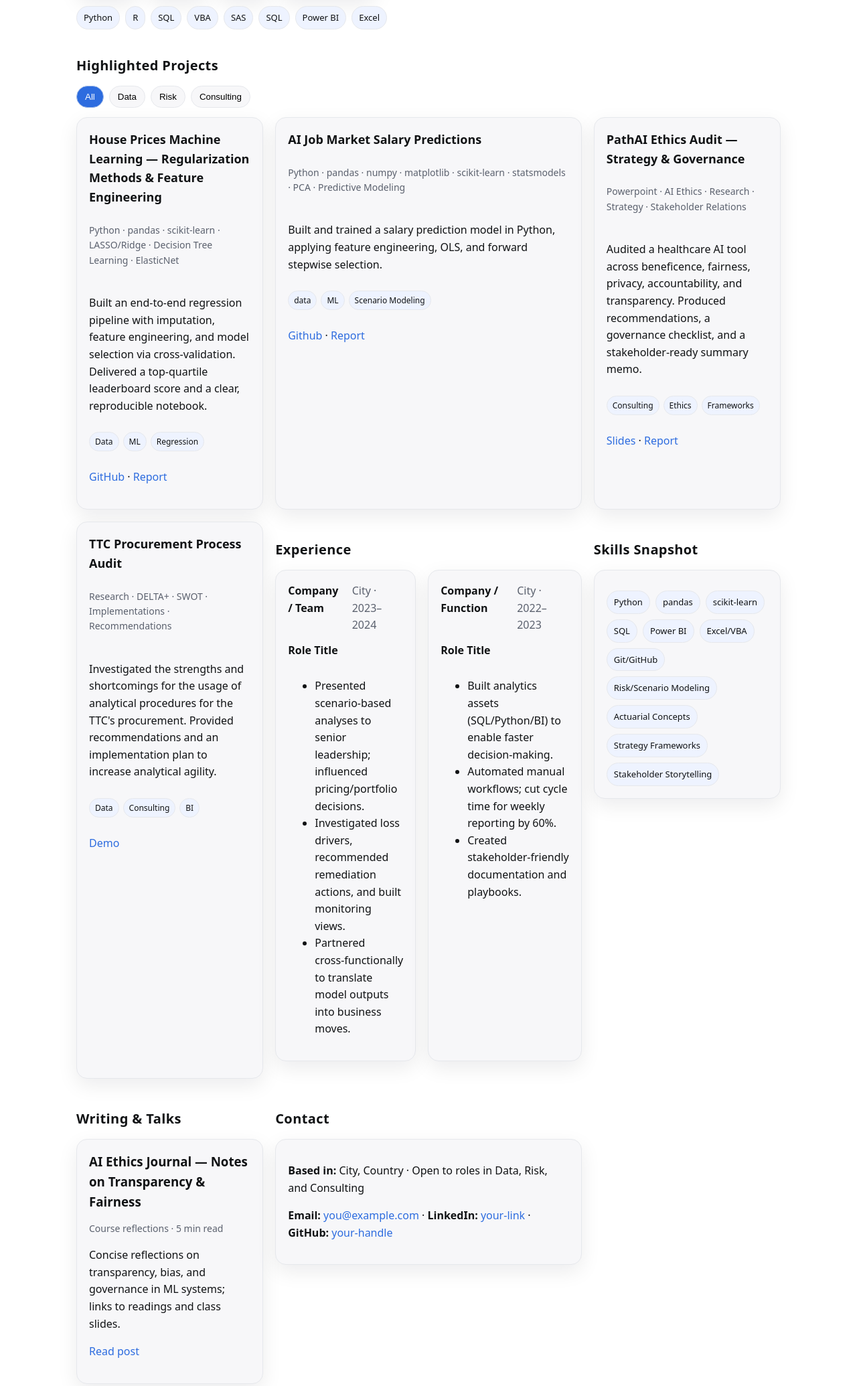
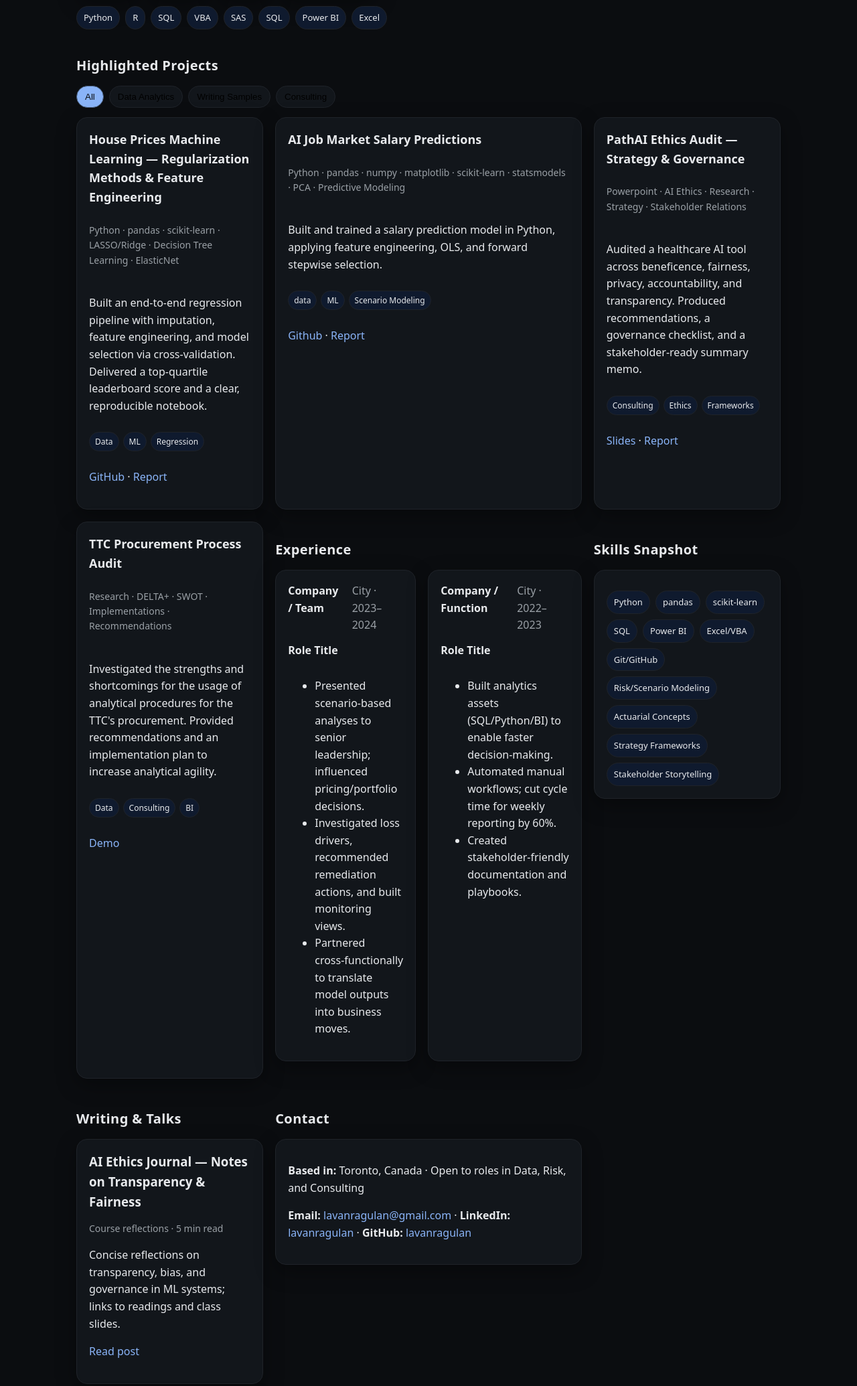
Before and after one commit to lavanragulan/lavanragulan.github.io, a plain HTML site: page index.html in a window 1280 px wide. Shown: the part 322-2392 px from the top of the page at 67% size. Drawn offline with Linux system fonts and the light colour scheme.

Commit message:
index_09.06.2025_1.html

```diff
--- a/index.html
+++ b/index.html
@@ -1,12 +1,12 @@
 <!doctype html>
-<html lang="en" data-theme="light">
+<html lang="en" data-theme="dark">
 <head>
   <meta charset="utf-8" />
   <meta name="viewport" content="width=device-width, initial-scale=1" />
   <title>Lavan Ragulan — Portfolio</title>
-  <meta name="description" content="Portfolio showcasing projects across data, risk, and consulting — with case studies, skills, and writing samples." />
+  <meta name="description" content="Applying analytics to harmonize data analytics, risk, and business strategy. View projects, case studies, and professional experience." />
   <meta property="og:title" content="Lavan Ragulan — Portfolio" />
-  <meta property="og:description" content="Projects and case studies across data, risk, and consulting." />
+  <meta property="og:description" content=" Showcase of selected analytical projects and writing samples." />
   <meta property="og:type" content="website" />
   <meta property="og:url" content="https://github.com/lavanragulan/lavanragulan.github.io" />
   <meta name="color-scheme" content="light dark" />
@@ -146,7 +146,7 @@
 <body>
   <header>
     <div class="container nav" role="navigation" aria-label="Main">
-      <div class="brand"><span class="dot" aria-hidden="true"></span><span>Lavan Ragulan</span></div>
+      <div class="brand"><span class="dot" aria-hidden="true"></span><span>Lavan Ragulan</span></div> <!-- replace dot here -->
       <nav class="navmenu">
         <a href="#projects" class="btn ghost">Projects</a>
         <a href="#experience" class="btn ghost">Experience</a>
@@ -192,8 +192,8 @@
       <h2 class="section-title">Highlighted Projects</h2>
       <div class="filters" role="toolbar" aria-label="Project filters">
         <button class="filter-btn" data-filter="all" aria-pressed="true">All</button>
-        <button class="filter-btn" data-filter="data">Data</button>
-        <button class="filter-btn" data-filter="risk">Risk</button>
+        <button class="filter-btn" data-filter="data">Data Analytics</button>
+        <button class="filter-btn" data-filter="risk">Writing Samples</button>
         <button class="filter-btn" data-filter="consulting">Consulting</button>
       </div>
 
@@ -326,8 +326,8 @@
     <section id="contact">
       <h2 class="section-title">Contact</h2>
       <div class="card">
-        <p><strong>Based in:</strong> City, Country · Open to roles in Data, Risk, and Consulting</p>
-        <p><strong>Email:</strong> <a href="mailto:lavanragulan@gmail.com">you@example.com</a> · <strong>LinkedIn:</strong> <a href="https://www.linkedin.com/in/lavanragulan/" target="_blank" rel="noopener">your‑link</a> · <strong>GitHub:</strong> <a href="https://github.com/lavanragulan/lavanragulan.github.io" target="_blank" rel="noopener">your‑handle</a></p>
+        <p><strong>Based in:</strong> Toronto, Canada · Open to roles in Data, Risk, and Consulting</p>
+        <p><strong>Email:</strong> <a href="mailto:lavanragulan@gmail.com">lavanragulan@gmail.com</a> · <strong>LinkedIn:</strong> <a href="https://www.linkedin.com/in/lavanragulan/" target="_blank" rel="noopener">lavanragulan</a> · <strong>GitHub:</strong> <a href="https://github.com/lavanragulan/lavanragulan.github.io" target="_blank" rel="noopener">lavanragulan</a></p>
       </div>
     </section>
   </main>
```
